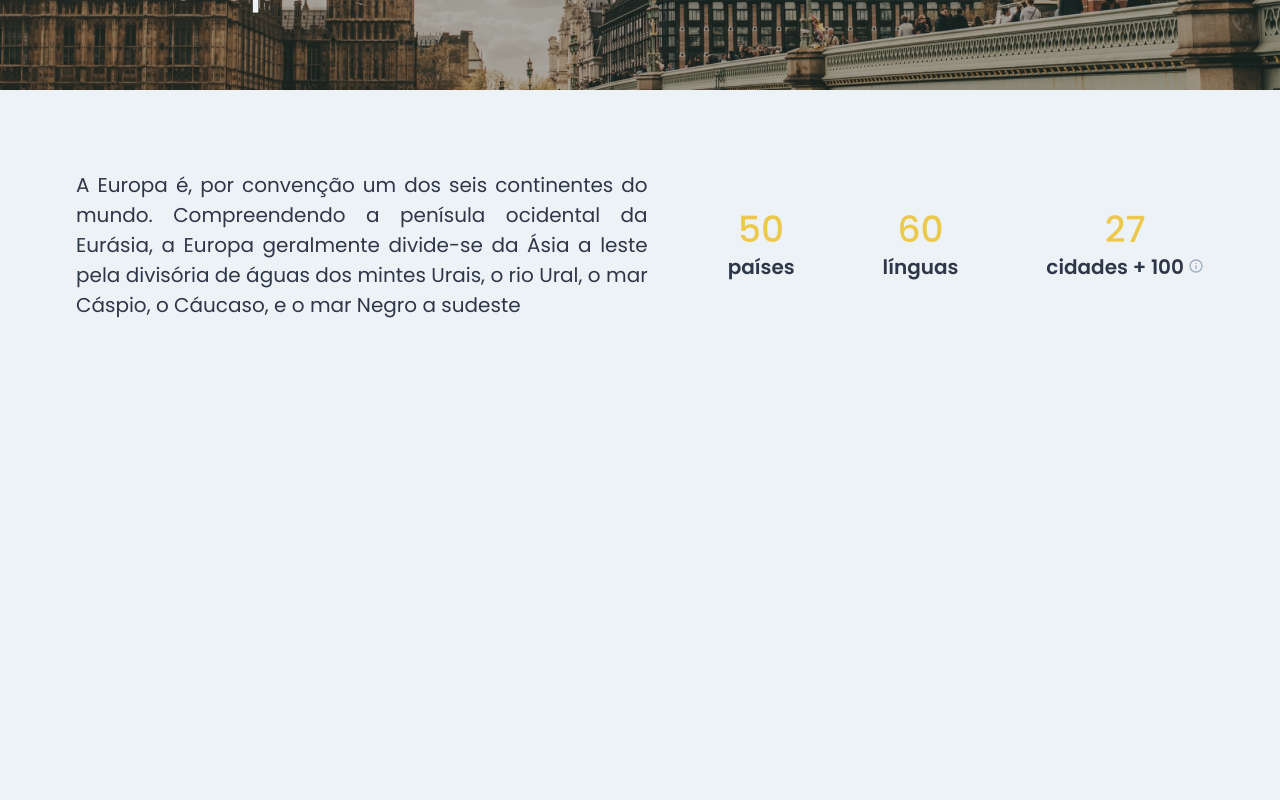
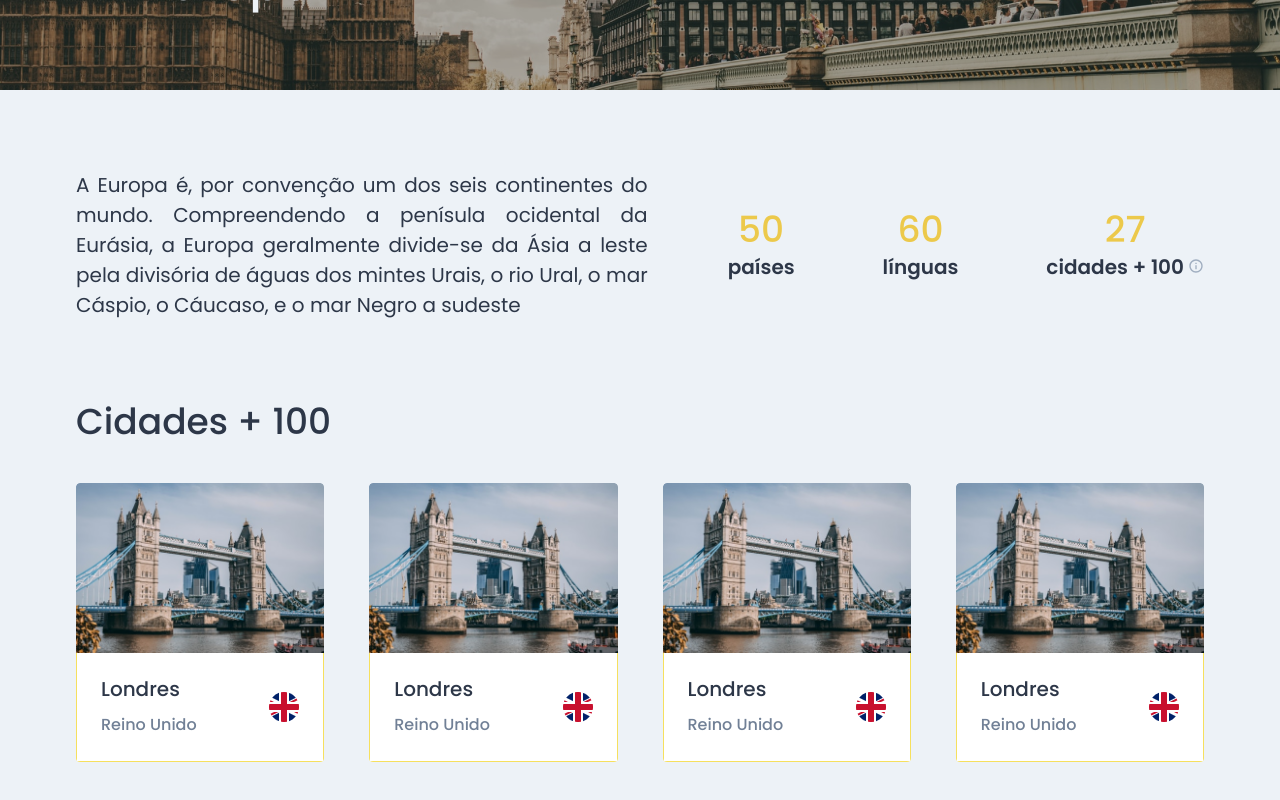
Before and after one commit to Emerson-lab/World-Trip, a Next.js app: page /continent/europe in a window 1280 px wide. Shown: the part 510-1310 px from the top of the page. Before the commit the page ends 950 px from the top, so only its background shows below. Built offline with nearby package versions, Linux system fonts and the light colour scheme.

Commit message:
:tada finish app WorldTrip

```diff
--- /dev/null
+++ b/src/components/Cities/City.tsx
@@ -0,0 +1,28 @@
+import { Box, Image, Flex, Heading, Text } from "@chakra-ui/react";
+
+export default function City() {
+  return (
+    <Box borderRadius="4px" overflow="hidden">
+      <Image src="/foto-londres.png" h="170px" w="100%" />
+      <Flex
+        p="6"
+        align="center"
+        justify="space-between"
+        bg="white"
+        border="1px"
+        borderColor="yellow.300"
+        borderTop="0"
+      >
+        <Flex direction="column">
+          <Heading fontSize="xl" fontWeight="500">
+            Londres
+          </Heading>
+          <Text mt="3" fontSize="md" color="gray.500" fontWeight="500">
+            Reino Unido
+          </Text>
+        </Flex>
+        <Image src="/bandeira-reino-unido.png" w="30px"/>
+      </Flex>
+    </Box>
+  );
+}
--- /dev/null
+++ b/src/components/Cities/index.tsx
@@ -0,0 +1,24 @@
+import { Heading, Grid } from "@chakra-ui/react";
+import City from "./City";
+
+export default function Cities() {
+  return (
+    <>
+      <Heading fontWeight="500" fontSize={["2xl", "4xl"]} mb="10">
+        Cidades + 100
+      </Heading>
+      <Grid
+        templateColumns={["1fr", "1fr 1fr", "repeat(3, 1fr)", "repeat(4, 1fr)"]}
+        gap={["20px", "45px"]}
+        alignItems="center"
+        justifyContent="center"
+        px={["30px", "0"]}
+      >
+        <City />
+        <City />
+        <City />
+        <City />
+      </Grid>
+    </>
+  );
+}
--- a/src/components/Content/infos.tsx
+++ b/src/components/Content/infos.tsx
@@ -5,6 +5,10 @@
   Popover,
   PopoverTrigger,
   Icon,
+  PopoverContent,
+  PopoverArrow,
+  PopoverCloseButton,
+  PopoverBody,
 } from "@chakra-ui/react";
 import { RiInformationLine } from "react-icons/ri";
 
@@ -58,6 +62,11 @@
                 />
               </span>
             </PopoverTrigger>
+            <PopoverContent bg="gray.700" color="yellow.400">
+              <PopoverArrow bg="gray.700" />
+              <PopoverCloseButton />
+              <PopoverBody fontWeight="400" fontSize="lg">Paris, Europa, Chile, Canadá, China</PopoverBody>
+            </PopoverContent>
           </Popover>
         </Text>
       </Flex>
--- a/src/pages/continent/[slug].tsx
+++ b/src/pages/continent/[slug].tsx
@@ -1,4 +1,5 @@
 import { Flex } from "@chakra-ui/react";
+import Cities from "../../components/Cities";
 import Content from "../../components/Content";
 import ContinentBanner from "../../components/ContinentBanner";
 import Header from "../../components/Header";
@@ -17,6 +18,7 @@
         px="1rem"
       >
         <Content />
+        <Cities />
       </Flex>
     </Flex>
   );
```
Also changed, not shown: public/bandeira-reino-unido.png (added), public/foto-londres.png (added).
